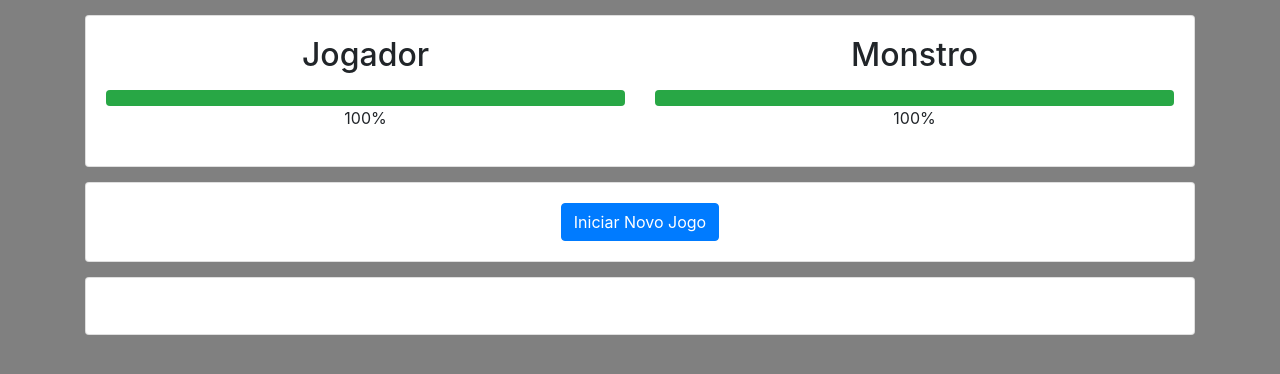
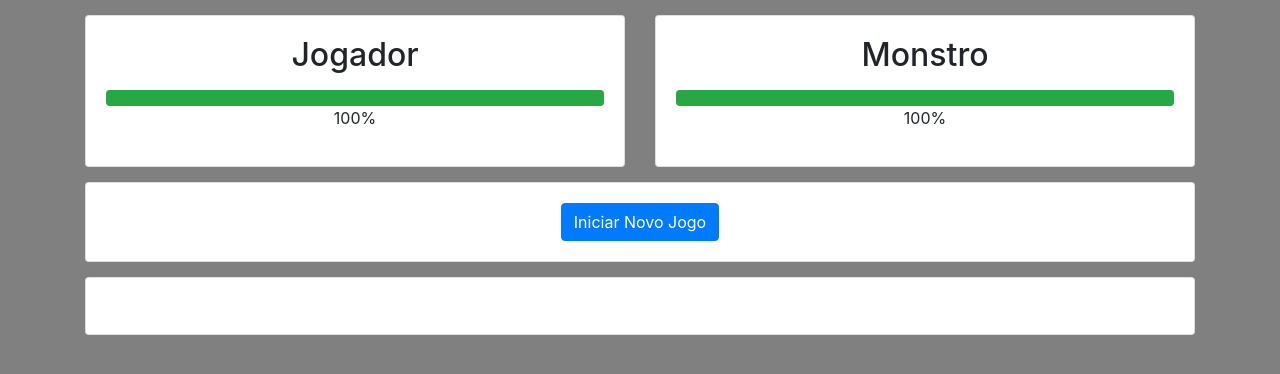
Before and after one commit to hericbranco/curso-vue-matador-de-monstros, a plain HTML site: page index.html in a window 1280 px wide. Drawn offline with nearby package versions, Linux system fonts and the light colour scheme.

Commit message:
aprimoramento de layout

```diff
--- a/index.html
+++ b/index.html
@@ -25,11 +25,11 @@
     <body>
         <div id="app" class="container">
             <div class="row">
-                <div class="col-12">
+                <div class="col-6" v-for="lutador in lutadores">
                     <div class="card">
                         <div class="card-body">
-                            <div class="row">
-                                <div class="col-6 text-center" v-for="lutador in lutadores">
+
+                                <div class="text-center">
                                     <h2>{{lutador.nome}}</h2>
                                     <p>
                                         <div class="progress">
@@ -38,7 +38,7 @@
                                         {{lutador.vida}}%
                                     </p>
                                 </div>
-                            </div>
+
                         </div>
                     </div>
                 </div>
```
